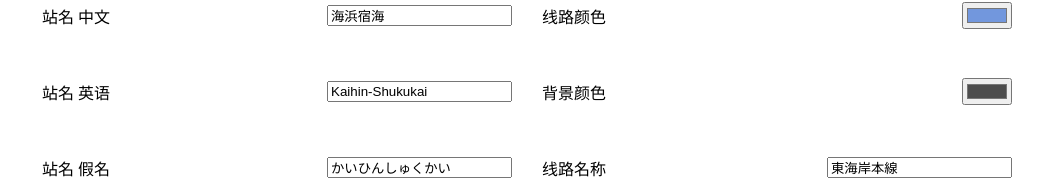
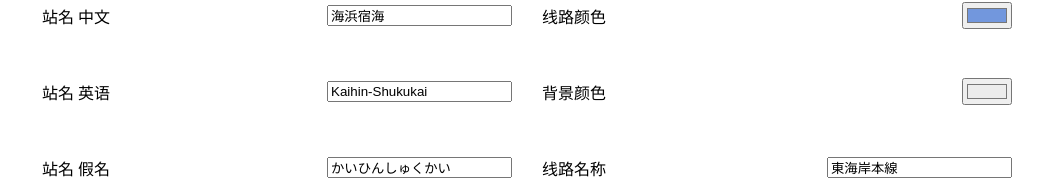
Before and after one commit to Team-Cenlinc/FesGen, a Vue app: page / in a window 1280 px wide. Shown: the part 1038-1218 px from the top of the page, without its empty margins (108-1171 px from the left). Built offline with nearby package versions, Linux system fonts and the light colour scheme; the HTML template or start-up script is replaced by a standard one.

Commit message:
Fixed something.

```diff
--- a/src/components/editor.vue
+++ b/src/components/editor.vue
@@ -143,7 +143,7 @@ export default {
 
         },
         lineColor: '#7297DD',
-        backgroundColor: '#4D4D4D',
+        backgroundColor: '#ECECEC',
       },
     }
   },
--- a/src/components/sign.vue
+++ b/src/components/sign.vue
@@ -60,7 +60,7 @@ export default {
 
         },
         lineColor: '#7297DD',
-        backgroundColor: '#4D4D4D',
+        backgroundColor: '#ECECEC',
       },
     }
   },
@@ -126,6 +126,12 @@ export default {
 
       dom = this.$refs.svg.getElementById("background")
       dom.attributes.fill.value = this.signInfo.backgroundColor
+      dom = this.$refs.svg.getElementById("leftEpli")
+      dom.attributes.fill.value = this.signInfo.backgroundColor
+      dom = this.$refs.svg.getElementById("rightEpli")
+      dom.attributes.fill.value = this.signInfo.backgroundColor
+      dom = this.$refs.svg.getElementById("middleEpli")
+      dom.attributes.fill.value = this.signInfo.backgroundColor
 
 
     },
```
Also changed, not shown: src/assets/signs/kitajuku-dentetsu.svg.
